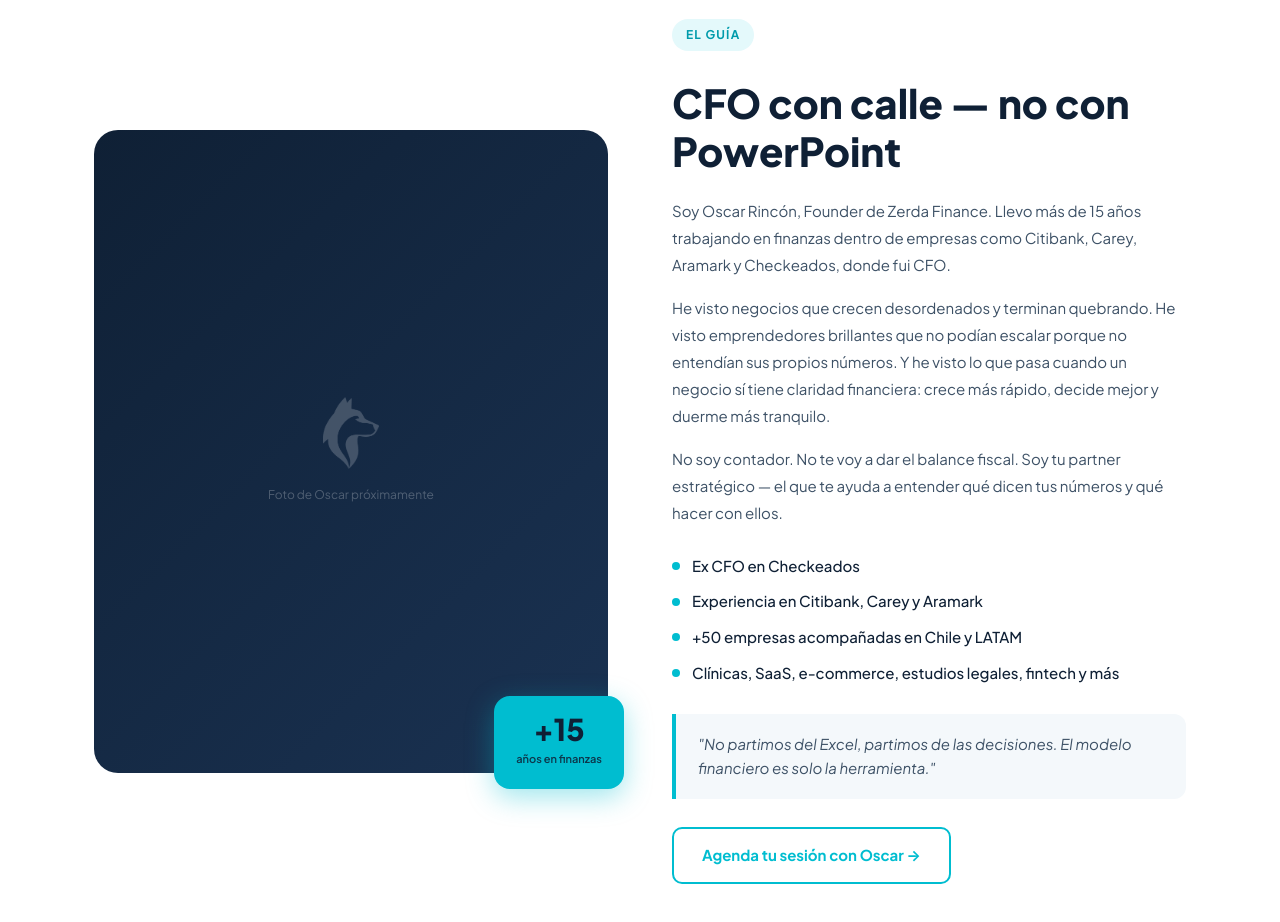
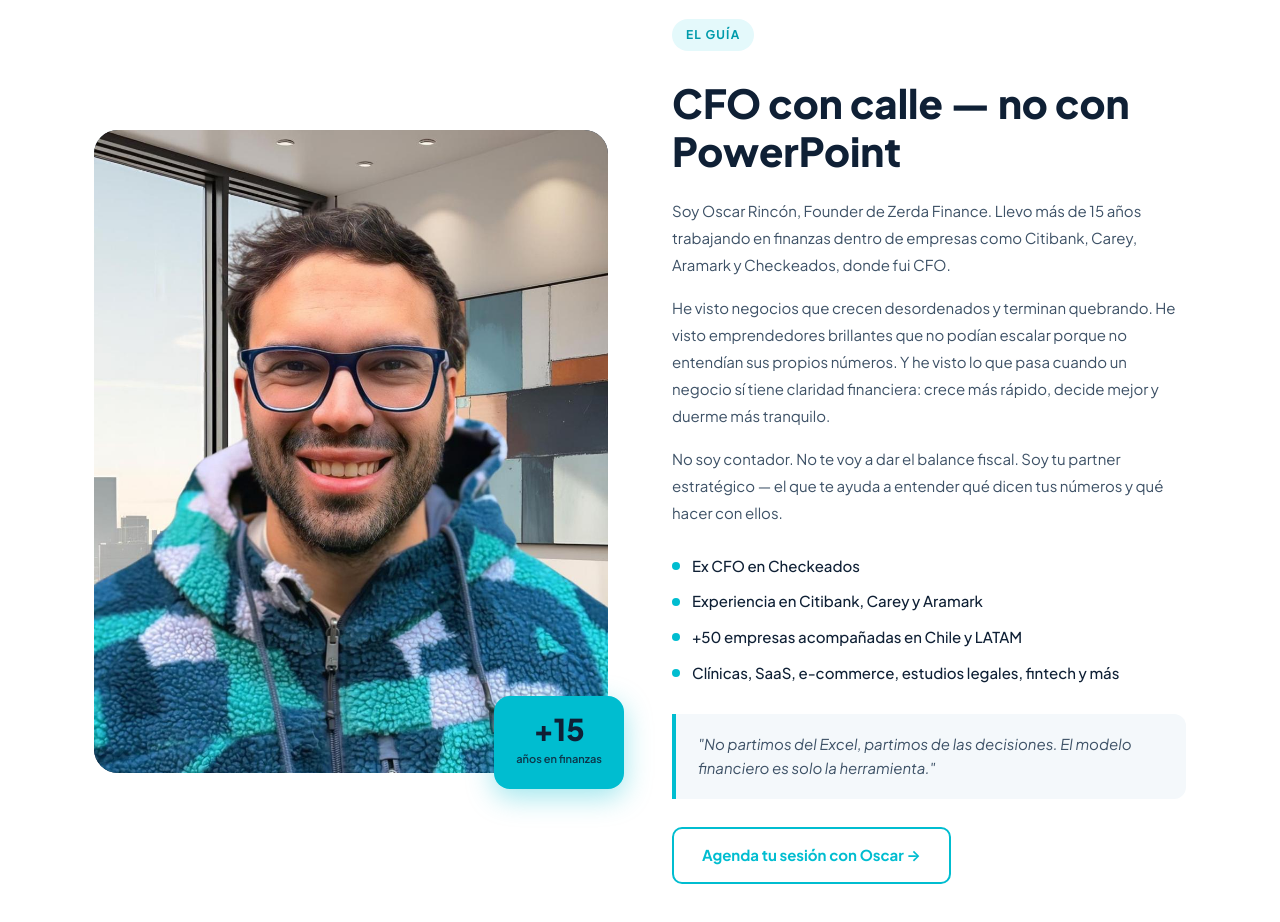
Before and after one commit to zerda-finance-web/zerda-finance-web, a website: page index.html in a window 1280 px wide. Shown: the part 4480-5402 px from the top of the page. Drawn offline with Linux system fonts and the light colour scheme.

Commit message:
Add Oscar photo to about section

```diff
--- a/index.html
+++ b/index.html
@@ -1471,10 +1471,7 @@
 
             <div style="position:relative;">
                 <div class="about-img-wrap">
-                    <div class="about-placeholder-inner">
-                        <img src="logos/isotipo white.png" alt="Zerda Finance" style="height:72px; opacity:0.2; margin-bottom:16px;">
-                        <p style="color:rgba(255,255,255,0.25);font-size:12px;">Foto de Oscar próximamente</p>
-                    </div>
+                    <img src="oscar.jpg" alt="Oscar Rincón — Founder Zerda Finance" style="width:100%;height:100%;object-fit:cover;object-position:center top;">
                 </div>
                 <div class="about-badge">
                     <span class="n">+15</span>
```
Also changed, not shown: oscar.jpg (added).
